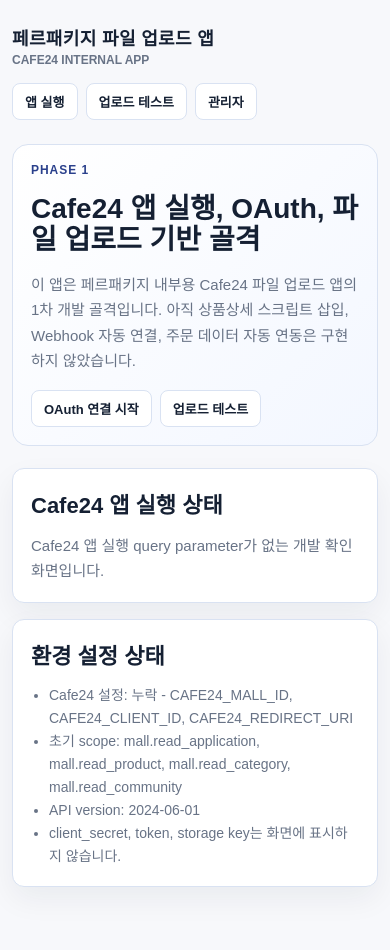
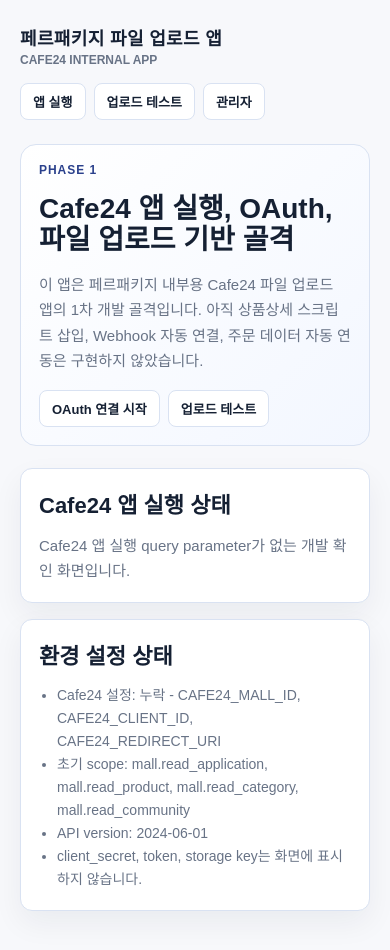
Before and after one commit to xo733169-alt/perpackage-cafe24-file-upload-app, a Next.js app: page / in a window 390 px wide. Shown: the top 950 px of the page. Built offline with nearby package versions, Linux system fonts and the light colour scheme; no server answers.

Commit message:
fix: refine file status mobile spacing

```diff
--- a/src/app/globals.css
+++ b/src/app/globals.css
@@ -649,7 +649,7 @@
 
   .app-shell {
     width: 100%;
-    padding: 24px 12px 48px;
+    padding: 24px 20px 48px;
   }
 
   .topbar,
@@ -682,7 +682,12 @@
   }
 
   .file-status-page h1 {
-    font-size: 24px;
+    font-size: 22px;
     line-height: 1.18;
   }
+
+  .file-status-page .lead,
+  .file-status-panel-heading p {
+    font-size: 13px;
+  }
 }
```
